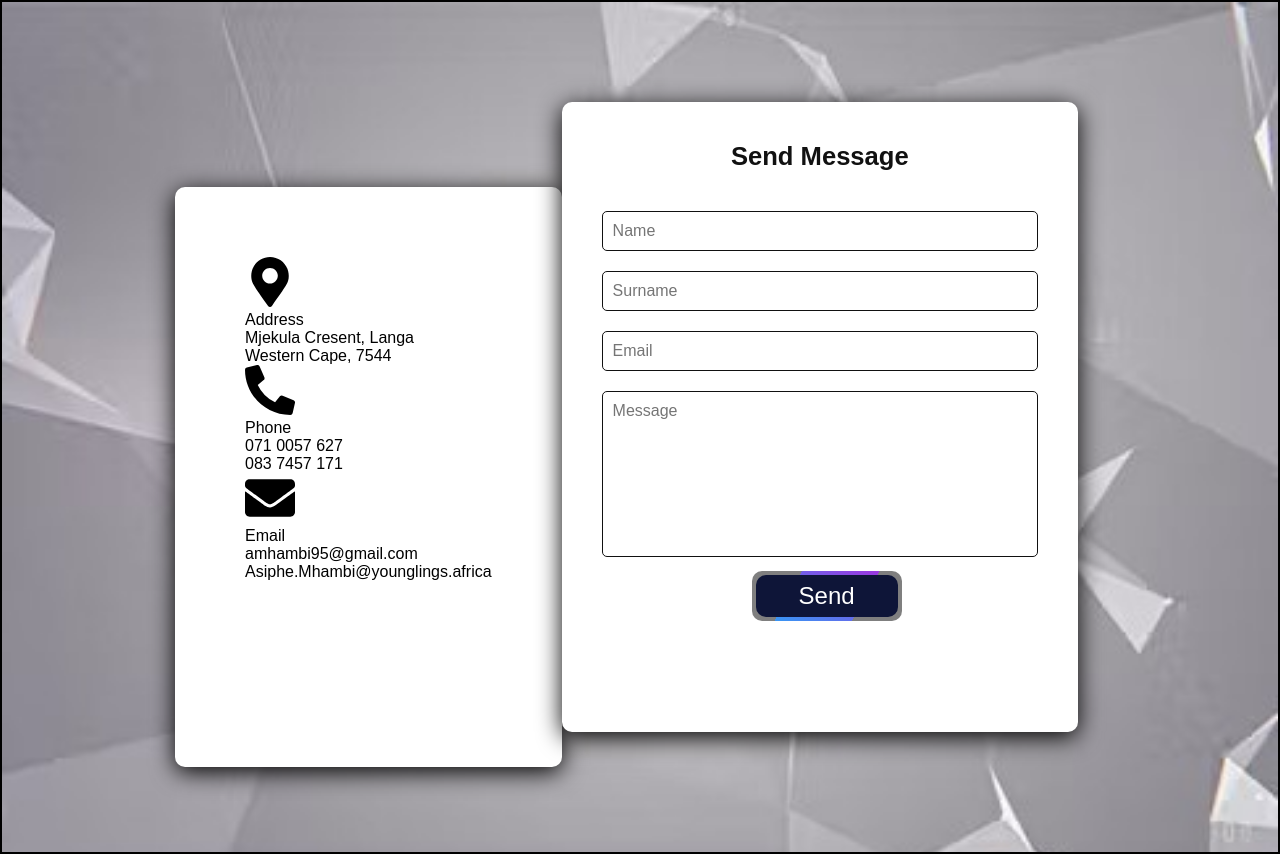
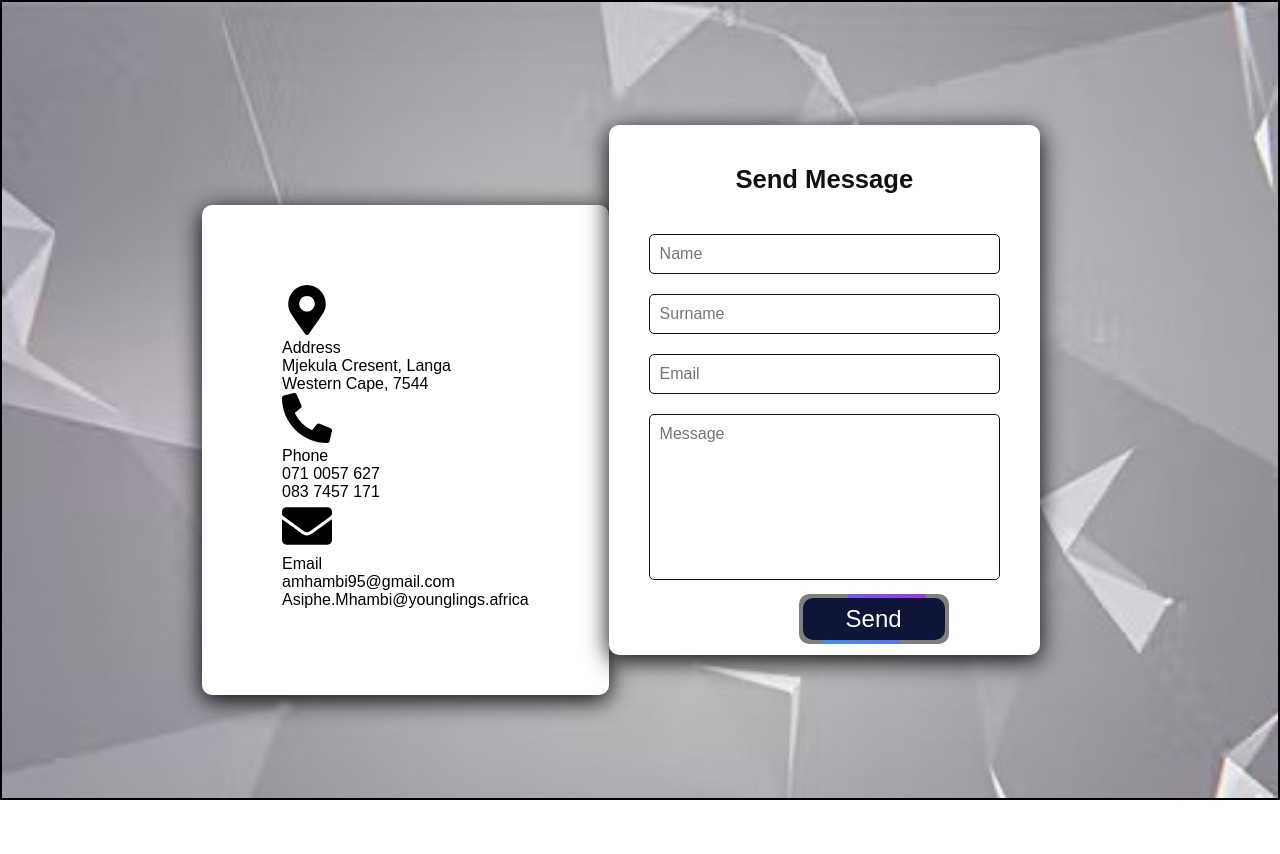
Before and after one commit to AsipheMhambi/My-Portfolio-Website, a React (Create React App) app: page / in a window 1280 px wide. Shown: the part 3289-4143 px from the top of the page. After the commit the page ends 4089 px from the top, so only its background shows below. Built offline with nearby package versions, Linux system fonts and the light colour scheme.

Commit message:
contact form layout

```diff
--- a/src/components/Contact/Contact.css
+++ b/src/components/Contact/Contact.css
@@ -16,13 +16,13 @@
 
 .contact-form {
     background: #fff;
-    max-width: 550px;
-    height: 630px;
+    max-width: 530px;
+    height: 530px;
     margin-top: 100px;
     padding: 40px;
     border-radius: 10px;
     box-shadow: 0 5px 25px rgba(1, 1, 1, 1);
-    margin-right: 200px;
+    margin-right: 238px;
     margin-bottom: 70px;
 }
 
@@ -109,13 +109,13 @@
 .info-wrap {
     flex: 1;
     background: #fff;
-    max-width: 500px;
-    height: 580px;
-    padding: 70px;
+    max-width: 450px;
+    height: 490px;
+    padding: 80px;
     border-radius: 10px;
     box-shadow: 0 5px 25px rgba(1, 1, 1, 1);
     margin-top: 150px;
-    margin-left: 173px;
+    margin-left: 200px;
 }
 
 .container .content .left-side{
```
